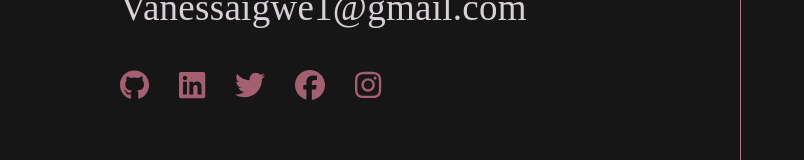
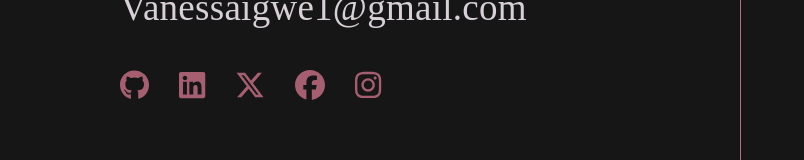
Before and after one commit to Vanessa-Kris/Vanessa-Kris.github.io, a React (Create React App) app: page / in a window 1280 px wide. Shown: the part 7119-7279 px from the top of the page, without its empty margins (0-804 px from the left). Built offline with nearby package versions, Linux system fonts and the light colour scheme.

Commit message:
changed Twitter to X

```diff
--- a/src/Sections/Contact.js
+++ b/src/Sections/Contact.js
@@ -9,7 +9,7 @@ import {
 import { FontAwesomeIcon } from "@fortawesome/react-fontawesome";
 import {
   faGithub,
-  faTwitter,
+  faXTwitter,
   faFacebook,
   faInstagram,
   faLinkedin,
@@ -152,7 +152,7 @@ export default function Contact() {
         >
           <FontAwesomeIcon
             style={{ fontSize: "30px", marginRight: 30 }}
-            icon={faTwitter}
+            icon={faXTwitter}
             color="#a55f71"
           />
         </Box>
```
